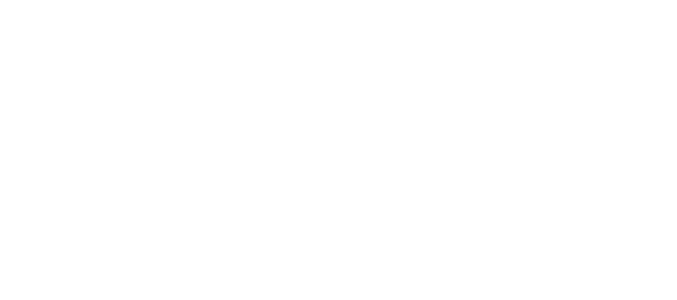
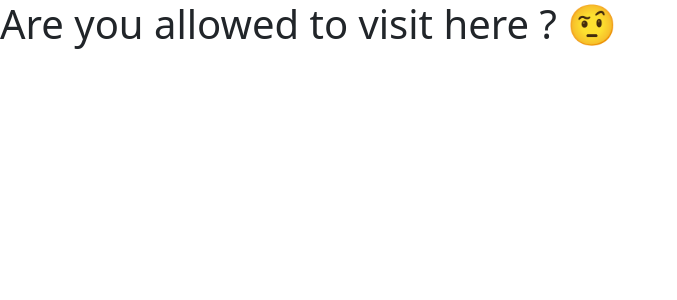
Before and after one commit to singhabhyudita/LoanAdminManagementApplication, a React (Create React App) app in the folder Frontend/: page /dashboard in a window 1280 px wide. Before the commit this address had no page. Shown: the top 300 px of the page, without its empty margins (0-677 px from the left). Built offline with nearby package versions, Linux system fonts and the light colour scheme.

Commit message:
Implemented Session Storage

```diff
--- a/Frontend/src/App.js
+++ b/Frontend/src/App.js
@@ -3,6 +3,7 @@
 import AdminLogin from "./components/AdminLogin";
 import Home from "./components/Home";
 import Register from "./components/Register";
+import Dashboard from "./components/dashboard";
 
 function App() {
   return (
@@ -10,7 +11,8 @@
       <Routes>
         <Route exact path="/login/employee" element={<EmployeeLogin />} />
         <Route exact path="/login/admin" element={<AdminLogin />} />
-        <Route exact path="/register" element={<Register/>} />
+        <Route exact path="/register" element={<Register />} />
+        <Route exact path="/dashboard" element={<Dashboard />} />
         <Route path="/" element={<Home />} />
       </Routes>
     </BrowserRouter>
--- a/Frontend/src/components/EmployeeLogin.jsx
+++ b/Frontend/src/components/EmployeeLogin.jsx
@@ -4,12 +4,14 @@
 import axios from 'axios';
 import "./EmployeeLogin.css"
 import { Link } from 'react-router-dom';
+import { useNavigate } from 'react-router-dom';
 
 const EmployeeLogin = () => {
     const [employeeId, setEmployeeId] = useState("");
     const [employeePassword, setEmployeePassword] = useState("");
     const [error, setError] = useState(null);
     const [success, setSuccess] = useState(null);
+    const navigate = useNavigate();
 
     const handleEmployeeIdChange = (event) => {
         setEmployeeId(event.target.value);
@@ -41,8 +43,10 @@
                     setError("Credentials didn't Match!");
                     setSuccess(null);
                 } else {
-                    setSuccess(`Login Successfull ! Hello User ${response.data.employee_name}`);
+                    setSuccess(`Login Successfull !`);
                     setError(null);
+                    sessionStorage.setItem("username", response.data.employee_name)
+                    navigate("/dashboard");
                 }
             })
             .catch(err => {
--- /dev/null
+++ b/Frontend/src/components/dashboard.jsx
@@ -0,0 +1,30 @@
+import React, { useEffect, useState } from 'react'
+import { Button } from 'react-bootstrap'
+import "bootstrap/dist/css/bootstrap.min.css";
+import { useNavigate } from "react-router-dom";
+
+const Dashboard = () => {
+    const [userData, setUserData] = useState(null);
+    const navigate = useNavigate();
+    useEffect(() => {
+        const username = sessionStorage.getItem("username");
+        if (username) {
+            setUserData(username);
+        } else {
+            setUserData(null);
+        }
+    }, [])
+
+    const handleLogout = () => {
+        sessionStorage.removeItem("username");
+        navigate("/login/employee");
+    }
+
+    return (
+        <div>
+            {userData ? <><h1>Welcome {userData}</h1> <Button variant="primary" onClick={handleLogout} style={{ margin: "10px", }}>Logout</Button></> : <h1>Are you allowed to visit here ? 🤨</h1>}
+        </div>
+    )
+}
+
+export default Dashboard
```
